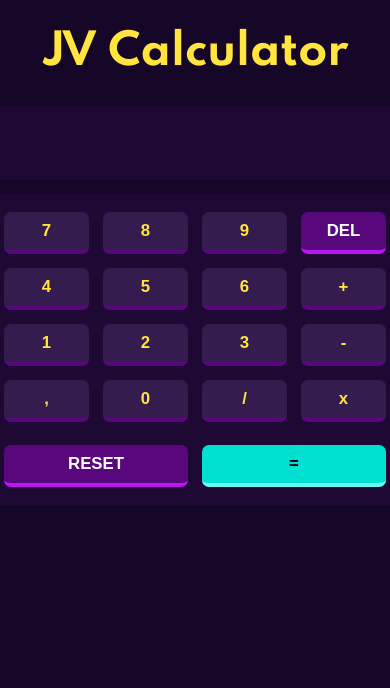
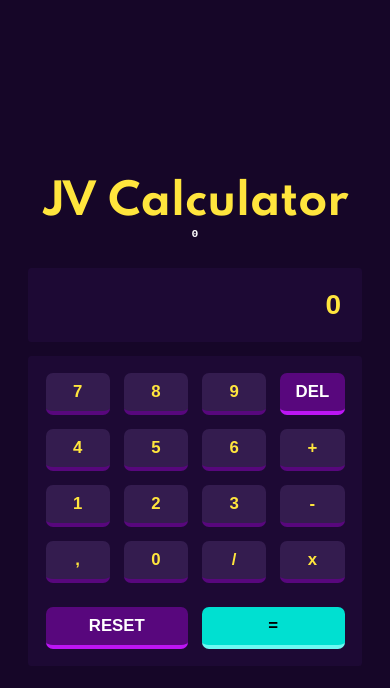
Before and after one commit to vivianequeiroz/jv-calculator, a Vue app: page / in a window 390 px wide. Shown: the top 688 px of the page. Built offline with nearby package versions, Linux system fonts and the light colour scheme.

Commit message:
feat: add media queries to adapt layout in mobile screen

```diff
--- a/src/App.vue
+++ b/src/App.vue
@@ -36,10 +36,6 @@
     box-sizing: border-box;
   }
 
-  html {
-    font-size: 62.5%;
-  }
-
   @media (max-width: 1080px) {
     html {
       font-size: 93.75%;
@@ -69,6 +65,7 @@
 
   .container {
     max-width: 1440px;
+    width: 100%;
     height: 100vh;
 
     margin: 0 auto;
@@ -76,11 +73,12 @@
     display: flex;
     flex-direction: column;
     align-items: center;
-
+    justify-content: center;
     padding: 2rem;
   }
 
   .title {
+    text-align: center;
     font-size: 3rem;
     color: var(--primary);
   }
--- a/src/components/Calculator.vue
+++ b/src/components/Calculator.vue
@@ -1,7 +1,9 @@
 <script setup lang="ts">
   import { ref } from 'vue';
 
-  const expression = ref<string>('');
+  const expression = ref<string>('0');
+
+  // /([0-9\.?]+|-|\+|x|\/)/g
 
   function clearExpression() {
     expression.value = '';
@@ -23,28 +25,28 @@
     <div class="buttons">
       <div class="buttons-operators">
         <div class="button-column">
-          <button class="button" @click='addExpressionValue("7")'>7</button>
-          <button class="button" @click='addExpressionValue("4")'>4</button>
-          <button class="button" @click='addExpressionValue("1")'>1</button>
-          <button class="button" @click='addExpressionValue(",")'>,</button>
+          <button class="button" @click="addExpressionValue('7')">7</button>
+          <button class="button" @click="addExpressionValue('4')">4</button>
+          <button class="button" @click="addExpressionValue('1')">1</button>
+          <button class="button" @click="addExpressionValue(',')">,</button>
         </div>
         <div class="button-column">
-          <button class="button" @click='addExpressionValue("8")'>8</button>
-          <button class="button" @click='addExpressionValue("5")'>5</button>
-          <button class="button" @click='addExpressionValue("2")'>2</button>
-          <button class="button" @click='addExpressionValue("0")'>0</button>
+          <button class="button" @click="addExpressionValue('8')">8</button>
+          <button class="button" @click="addExpressionValue('5')">5</button>
+          <button class="button" @click="addExpressionValue('2')">2</button>
+          <button class="button" @click="addExpressionValue('0')">0</button>
         </div>
         <div class="button-column">
-          <button class="button" @click='addExpressionValue("9")'>9</button>
-          <button class="button" @click='addExpressionValue("6")'>6</button>
-          <button class="button" @click='addExpressionValue("3")'>3</button>
-          <button class="button" @click='addExpressionValue("/")'>/</button>
+          <button class="button" @click="addExpressionValue('9')">9</button>
+          <button class="button" @click="addExpressionValue('6')">6</button>
+          <button class="button" @click="addExpressionValue('3')">3</button>
+          <button class="button" @click="addExpressionValue('/')">/</button>
         </div>
         <div class="button-column">
           <button class="button del" @click="removeLastChar">DEL</button>
-          <button class="button" @click='addExpressionValue("+")'>+</button>
-          <button class="button" @click='addExpressionValue("-")'>-</button>
-          <button class="button" @click='addExpressionValue("x")'>x</button>
+          <button class="button" @click="addExpressionValue('+')">+</button>
+          <button class="button" @click="addExpressionValue('-')">-</button>
+          <button class="button" @click="addExpressionValue('x')">x</button>
         </div>
       </div>
       <div class="button-controllers">
@@ -153,4 +155,12 @@
     background: var(--submit-button);
     border-bottom: 0.3rem solid var(--soft-submit-button);
   }
+
+  @media (max-width: 600px) {
+    .calculator-container,
+    .input-numbers {
+      width: 100%;
+      min-width: 12.5rem;
+    }
+  }
 </style>
```
